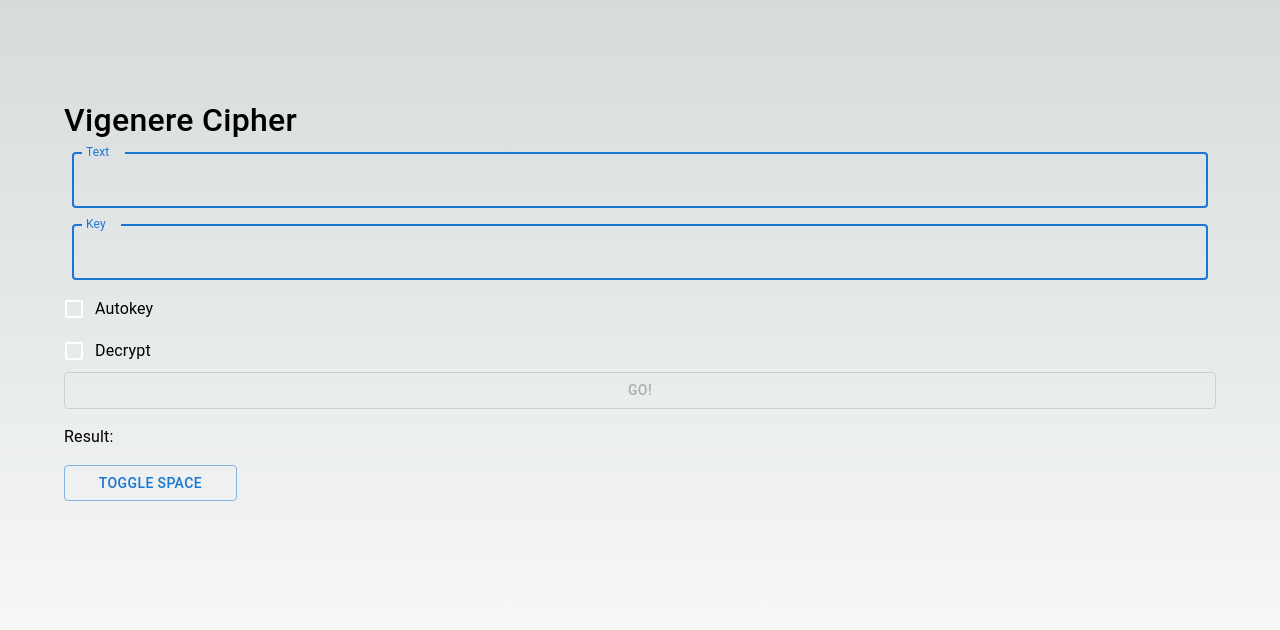
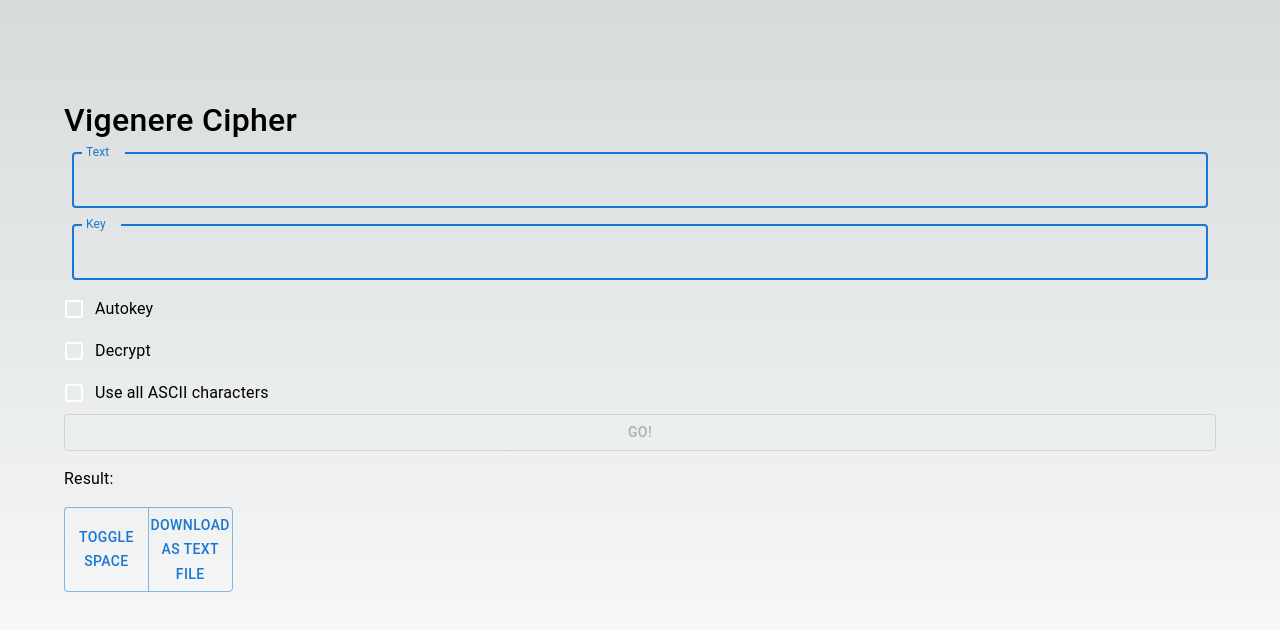
Before and after one commit to gagaspbahar/cipher, a Next.js app: page /vigenere in a window 1280 px wide. Shown: the top 630 px of the page. Built offline with nearby package versions, Linux system fonts and the light colour scheme.

Commit message:
add extended, alphabet only

```diff
--- a/lib/cipher/vigenere.js
+++ b/lib/cipher/vigenere.js
@@ -1,4 +1,4 @@
-function cipher(plaintext, key, autokey = false) {
+function cipher(plaintext, key, autokey = false, extended = false) {
   let ciphertext = "";
   if (autokey) {
     if (key.length < plaintext.length) {
@@ -7,6 +7,10 @@ function cipher(plaintext, key, autokey = false) {
   }
   for (let i = 0; i < plaintext.length; i++) {
     let charCode = plaintext.charCodeAt(i);
+    if (extended) {
+      charCode = charCode + (key.charCodeAt(i % key.length) % 256);
+      ciphertext += String.fromCharCode(charCode);
+    } else {
       if (charCode >= 65 && charCode <= 90) {
         charCode =
           ((charCode - 65 + key.charCodeAt(i % key.length) - 65) % 26) + 65;
@@ -17,10 +21,11 @@ function cipher(plaintext, key, autokey = false) {
         ciphertext += String.fromCharCode(charCode);
       }
     }
+  }
   return ciphertext;
 }
 
-function decipher(ciphertext, key, autokey = false) {
+function decipher(ciphertext, key, autokey = false, extended = false) {
   let plaintext = "";
   if (autokey) {
     if (key.length < ciphertext.length) {
@@ -29,6 +34,10 @@ function decipher(ciphertext, key, autokey = false) {
   }
   for (let i = 0; i < ciphertext.length; i++) {
     let charCode = ciphertext.charCodeAt(i);
+    if (extended) {
+      charCode = charCode - (key.charCodeAt(i % key.length) % 256);
+      plaintext += String.fromCharCode(charCode);
+    }
     if (charCode >= 65 && charCode <= 90) {
       charCode =
         ((charCode - 65 - key.charCodeAt(i % key.length) + 65 + 26) % 26) + 65;
--- a/pages/api/vigenere.js
+++ b/pages/api/vigenere.js
@@ -12,7 +12,8 @@ export default function handler(req, res) {
   const key = body.key;
   const decrypt = body.decrypt;
   const autokey = body.autokey;
+  const extended = body.extended;
   const vigenere = decrypt ? decipher : cipher;
-  const result = vigenere(text, key, autokey);
+  const result = vigenere(text, key, autokey, extended);
   res.status(200).json({ result: result });
 }
--- a/pages/vigenere.js
+++ b/pages/vigenere.js
@@ -1,5 +1,6 @@
 import {
   Button,
+  ButtonGroup,
   Checkbox,
   Container,
   FormControlLabel,
@@ -14,25 +15,21 @@ export default function Vigenere() {
   const [key, setKey] = useState("");
   const [decrypt, setDecrypt] = useState(false);
   const [autokey, setAutokey] = useState(false);
+  const [extended, setExtended] = useState(false);
   const [result, setResult] = useState("");
   const [disable, setDisable] = useState(true);
 
   const handleSubmit = () => {
-    const data = new FormData();
-    data.append("text", text);
-    data.append("key", key);
-    data.append("decrypt", decrypt);
-    data.append("autokey", autokey);
-
-    const data2 = {
-      text: text.toUpperCase(),
-      key: key,
+    const data = {
+      text: extended ? text : text.replace(/[^A-Za-z]/g, '').toUpperCase(),
+      key: extended ? key : key.replace(/[^A-Za-z]/g, '').toUpperCase(),
       decrypt: decrypt,
       autokey: autokey,
+      extended: extended,
     };
     fetch("/api/vigenere", {
       method: "POST",
-      body: JSON.stringify(data2),
+      body: JSON.stringify(data),
     }).then((res) => {
       res.json().then((data) => {
         setResult(data.result);
@@ -46,6 +43,15 @@ export default function Vigenere() {
     } else {
       setResult(result.replace(/(.{5})/g, "$1 "));
     }
+  };
+
+  const downloadAsText = () => {
+    const element = document.createElement("a");
+    const file = new Blob([result], { type: "text/plain" });
+    element.href = URL.createObjectURL(file);
+    element.download = "result.txt";
+    document.body.appendChild(element);
+    element.click();
   };
 
   useEffect(() => {
@@ -107,6 +113,11 @@ export default function Vigenere() {
             label="Decrypt"
             onChange={(e) => setDecrypt(e.target.checked)}
           />
+          <FormControlLabel
+            control={<Checkbox sx={{ color: "white" }} />}
+            label="Use all ASCII characters"
+            onChange={(e) => setExtended(e.target.checked)}
+          />
           <Button variant="outlined" onClick={handleSubmit} disabled={disable}>
             Go!
           </Button>
@@ -119,15 +130,27 @@ export default function Vigenere() {
         >
           Result: {result}
         </Typography>
+
+        <ButtonGroup>
           <Button
             variant="outlined"
             sx={{
-            width: "15%",
+              width: "25%",
             }}
             onClick={handleSpace}
           >
             Toggle Space
           </Button>
+          <Button
+            variant="outlined"
+            sx={{
+              width: "25%",
+            }}
+            onClick={downloadAsText}
+          >
+            Download as Text File
+          </Button>
+        </ButtonGroup>
       </Container>
     </>
   );
```
Lines whose indentation alone changed are shown as unchanged.
